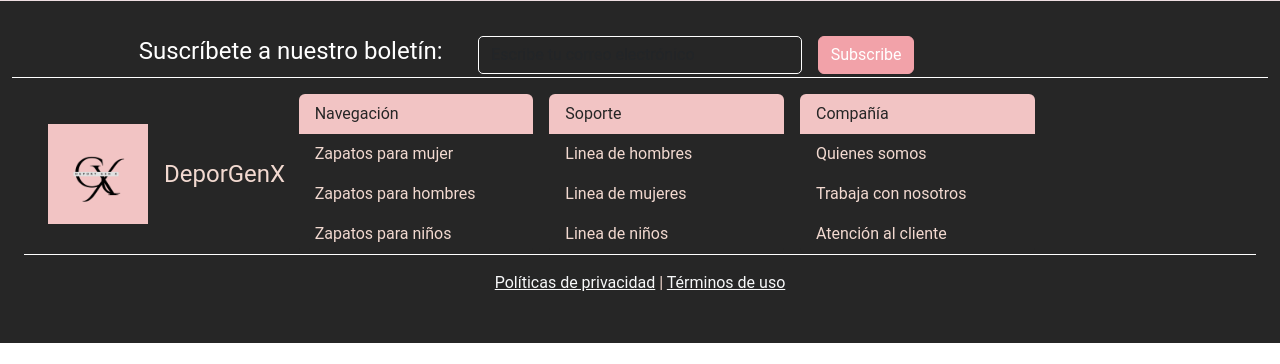
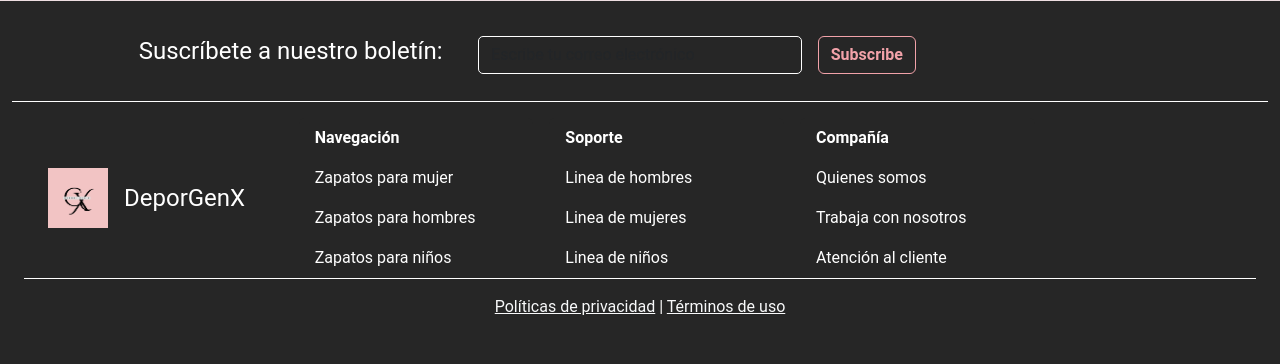
Before and after one commit to carla-tvg/store-ecommerce, a plain HTML site: page index.html in a window 1280 px wide. Shown: the part 1177-1541 px from the top of the page. Before the commit the page ends 1520 px from the top, so only its background shows below. Drawn offline with nearby package versions, Linux system fonts and the light colour scheme.

Commit message:
se ha agregado el footer

```diff
--- a/index.html
+++ b/index.html
@@ -1,12 +1,15 @@
 <!DOCTYPE html>
 <html lang="en">
+
 <head>
     <meta charset="UTF-8">
     <meta name="viewport" content="width=device-width, initial-scale=1.0">
     <title>Document</title>
     <link rel="stylesheet" href="styles.css">
-    <link href="https://cdn.jsdelivr.net/npm/bootstrap@5.3.3/dist/css/bootstrap.min.css" rel="stylesheet" integrity="sha384-QWTKZyjpPEjISv5WaRU9OFeRpok6YctnYmDr5pNlyT2bRjXh0JMhjY6hW+ALEwIH" crossorigin="anonymous">
+    <link href="https://cdn.jsdelivr.net/npm/bootstrap@5.3.3/dist/css/bootstrap.min.css" rel="stylesheet"
+        integrity="sha384-QWTKZyjpPEjISv5WaRU9OFeRpok6YctnYmDr5pNlyT2bRjXh0JMhjY6hW+ALEwIH" crossorigin="anonymous">
 </head>
+
 <body>
 
     <!-- Header: Contendrá el logo y el menú de navegación -->
@@ -31,7 +34,8 @@
     <!-- Carrusel de zapatos deportivos -->
     <div id="carouselZapatos" class="carousel slide" data-bs-ride="carousel">
         <div class="carousel-indicators">
-            <button type="button" data-bs-target="#carouselZapatos" data-bs-slide-to="0" class="active" aria-current="true" aria-label="Slide 1"></button>
+            <button type="button" data-bs-target="#carouselZapatos" data-bs-slide-to="0" class="active"
+                aria-current="true" aria-label="Slide 1"></button>
             <button type="button" data-bs-target="#carouselZapatos" data-bs-slide-to="1" aria-label="Slide 2"></button>
             <button type="button" data-bs-target="#carouselZapatos" data-bs-slide-to="2" aria-label="Slide 3"></button>
         </div>
@@ -106,21 +110,25 @@
                 <form>
                     <div class="mb-3">
                         <label for="name" class="form-label">Nombre</label>
-                    <input type="text" class="form-control" id="name" aria-describedby="emailHelp" placeholder="Escribe tu nombre completo" required>
+                        <input type="text" class="form-control" id="name" aria-describedby="emailHelp"
+                            placeholder="Escribe tu nombre completo" required>
 
                     </div>
                     <div class="mb-3">
                         <label for="exampleInputEmail1" class="form-label">Email </label>
-                  <input type="email" class="form-control" id="exampleInputEmail1" aria-describedby="emailHelp" placeholder="Escribe tu email" required>
+                        <input type="email" class="form-control" id="exampleInputEmail1" aria-describedby="emailHelp"
+                            placeholder="Escribe tu email" required>
                         <div id="emailHelp" class="form-text">Nunca compartiremos tu email con nadie.</div>
                     </div>
                     <div class="form-floating">
-                    <textarea class="form-control" placeholder="Escribe tú mensaje aqui..." id="floatingTextarea"></textarea>
+                        <textarea class="form-control" placeholder="Escribe tú mensaje aqui..."
+                            id="floatingTextarea"></textarea>
                         <label for="floatingTextarea">Tú mensaje</label>
                     </div>
                     <div class="mb-3 form-check">
                         <input type="checkbox" class="form-check-input" id="exampleCheck1">
-                  <label class="form-check-label" for="exampleCheck1">Acepto las condiciones de tratamiento de datos.</label>
+                        <label class="form-check-label" for="exampleCheck1">Acepto las condiciones de tratamiento de
+                            datos.</label>
                     </div>
                     <button type="submit" class="btn btn-primary">Enviar</button>
                 </form>
@@ -140,17 +148,19 @@
                             <div class="row justify-content-center">
                                 <div class="col-1"></div> <!-- Columna vacía izquierda -->
 
-                            <div class="col-10">
+                                <div class="col-10 pb-4">
                                     <form class="row g-3 align-items-center">
                                         <!-- Columna para el texto -->
                                         <div class="col-4">
-                                        <label for="emailNewsletter" class="form-label" style="font-size: 1.5rem; color: #ffffff;">Suscríbete a nuestro boletín:</label>
+                                            <label for="emailNewsletter" class="form-label"
+                                                style="font-size: 1.5rem; color: #ffffff;">Suscríbete a nuestro
+                                                boletín:</label>
                                         </div>
-
-
                                         <!-- Columna para el área de texto -->
                                         <div class="col-4">
-                                        <input type="email" class="form-control" id="emailNewsletter" placeholder="Escribe tu correo electrónico" style="background-color: #262626; border: 1px solid #ffffff; border-radius: 5px; color: #000000;">
+                                            <input type="email" class="form-control" id="emailNewsletter"
+                                                placeholder="Escribe tu correo electrónico"
+                                                style="background-color: #262626; border: 1px solid #ffffff; border-radius: 5px; color: #000000;">
                                         </div>
 
                                         <!-- Columna para el botón -->
@@ -182,36 +192,52 @@
                                     <form class="row g-3 align-items-center">
                                         <!-- Columna 1 imagen logo -->
                                         <div class="col-3 d-flex align-items-center">
-                                        <img src="./img/Logo tipografia.png" alt="Logo DeporGenX" class="img-fluid" style="max-width: 100px;">
+                                            <img src="./img/Logo tipografia.png" alt="Logo DeporGenX" class="img-fluid"
+                                                style="max-width: 60px;">
                                             <span class="ms-3 fs-4">DeporGenX</span>
                                         </div>
                                         <!-- Columna 2 navegacion-->
                                         <div class="col-3">
                                             <div class="list-group">
-                                            <a href="#" class="list-group-item list-group-item-action active" aria-current="true" style="background-color: #f2c4c4; color: #262626;">Navegación</a>
-                                            <a href="#" class="list-group-item list-group-item-action">Zapatos para mujer</a>
-                                            <a href="#" class="list-group-item list-group-item-action">Zapatos para hombres</a>
-                                            <a href="#" class="list-group-item list-group-item-action">Zapatos para niños</a>
+                                                <a href="#" class="list-group-item list-group-item-action active"
+                                                    aria-current="true"
+                                                    >Navegación</a>
+                                                <a href="#" class="list-group-item list-group-item-action">Zapatos para
+                                                    mujer</a>
+                                                <a href="#" class="list-group-item list-group-item-action">Zapatos para
+                                                    hombres</a>
+                                                <a href="#" class="list-group-item list-group-item-action">Zapatos para
+                                                    niños</a>
                                             </div>
                                         </div>
 
                                         <!-- Columna 3 soporte-->
                                         <div class="col-3">
                                             <div class="list-group">
-                                            <a href="#" class="list-group-item list-group-item-action active" aria-current="true" style="background-color: #f2c4c4; color: #262626;">Soporte</a>
-                                            <a href="#" class="list-group-item list-group-item-action">Linea de hombres</a>
-                                            <a href="#" class="list-group-item list-group-item-action">Linea de mujeres</a>
-                                            <a href="#" class="list-group-item list-group-item-action">Linea de niños</a>
+                                                <a href="#" class="list-group-item list-group-item-action active"
+                                                    aria-current="true"
+                                                    >Soporte</a>
+                                                <a href="#" class="list-group-item list-group-item-action">Linea de
+                                                    hombres</a>
+                                                <a href="#" class="list-group-item list-group-item-action">Linea de
+                                                    mujeres</a>
+                                                <a href="#" class="list-group-item list-group-item-action">Linea de
+                                                    niños</a>
                                             </div>
                                         </div>
 
                                         <!-- Columna 4 compañia -->
                                         <div class="col-3">
                                             <div class="list-group">
-                                            <a href="#" class="list-group-item list-group-item-action active" aria-current="true" style="background-color: #f2c4c4; color: #262626;">Compañía</a>
-                                            <a href="#" class="list-group-item list-group-item-action">Quienes somos</a>
-                                            <a href="#" class="list-group-item list-group-item-action">Trabaja con nosotros</a>
-                                            <a href="#" class="list-group-item list-group-item-action">Atención al cliente</a>
+                                                <a href="#" class="list-group-item list-group-item-action active"
+                                                    aria-current="true"
+                                                    >Compañía</a>
+                                                <a href="#" class="list-group-item list-group-item-action">Quienes
+                                                    somos</a>
+                                                <a href="#" class="list-group-item list-group-item-action">Trabaja con
+                                                    nosotros</a>
+                                                <a href="#" class="list-group-item list-group-item-action">Atención al
+                                                    cliente</a>
                                             </div>
                                         </div>
                                     </form>
@@ -230,7 +256,8 @@
                     <!-- Última fila del footer -->
                     <div class="row">
                         <div class="col-md-12 text-center">
-                        <p><a href="#" class="text-light">Políticas de privacidad</a> | <a href="#" class="text-light">Términos de uso</a></p>
+                            <p><a href="#" class="text-light">Políticas de privacidad</a> | <a href="#"
+                                    class="text-light">Términos de uso</a></p>
                         </div>
                     </div>
                 </div>
@@ -243,8 +270,13 @@
 
 
 
-    <script src="https://cdn.jsdelivr.net/npm/bootstrap@5.3.3/dist/js/bootstrap.bundle.min.js" integrity="sha384-YvpcrYf0tY3lHB60NNkmXc5s9fDVZLESaAA55NDzOxhy9GkcIdslK1eN7N6jIeHz" crossorigin="anonymous"></script>
-    <link rel="stylesheet" href="https://cdnjs.cloudflare.com/ajax/libs/font-awesome/6.4.0/css/all.min.css" integrity="sha512-iecdLmaskl7CVkqkXNQ/ZH/XLlvWZOJyj7Yy7tcenmpD1ypASozpmT/E0iPtmFIB46ZmdtAc9eNBvH0H/ZpiBw==" crossorigin="anonymous" referrerpolicy="no-referrer" />
+    <script src="https://cdn.jsdelivr.net/npm/bootstrap@5.3.3/dist/js/bootstrap.bundle.min.js"
+        integrity="sha384-YvpcrYf0tY3lHB60NNkmXc5s9fDVZLESaAA55NDzOxhy9GkcIdslK1eN7N6jIeHz"
+        crossorigin="anonymous"></script>
+    <link rel="stylesheet" href="https://cdnjs.cloudflare.com/ajax/libs/font-awesome/6.4.0/css/all.min.css"
+        integrity="sha512-iecdLmaskl7CVkqkXNQ/ZH/XLlvWZOJyj7Yy7tcenmpD1ypASozpmT/E0iPtmFIB46ZmdtAc9eNBvH0H/ZpiBw=="
+        crossorigin="anonymous" referrerpolicy="no-referrer" />
     <scripts src="./scripts.js"></scripts>
 </body>
+
 </html>
--- a/styles.css
+++ b/styles.css
@@ -2,29 +2,38 @@
 /* Estilo para el footer */
 .footer {
     background-color: #262626;
-    color: #f2d9d0; /* Color del texto en el footer */
+    color: white; /* Color del texto en el footer */
     padding: 2rem 0;
   }
 
   .footer .btn-primary {
-    background-color: #f2a2a9;
-    border-color: #f2a2a9;
+    background-color: transparent;
+    color: #f2a2a9;
+    font-weight: bold;
+    border-radius: none ;
+    border-color: #f2a2a9 !important;
+  }
+  .footer .btn-primary:hover{
+background-color: white;
+color: #262626;
   }
 
   .footer .form-control {
     background-color: #f2d9d0;
-    border: 1px solid #f2a2a9;
+    /* border: 1px solid #f2a2a9; */
   }
 
   .footer .list-group-item {
     background-color: #262626;
-    color: #f2d9d0;
+    /* color: #f2d9d0; */
+    color: white;
     border: none;
   }
 
   .footer .list-group-item.active {
-    background-color: #f2c2cf;
-    color: #262626;
+    background-color: #262626;
+    color: white;
+    font-weight: bold;
   }
 
   .separator {
@@ -55,8 +64,8 @@
 
 /*============================================ End - Navbar =================================================== */
 
-/*============================================ Carrusel =========================================================*/
+/*============================================ Contacto =========================================================*/
 
 .contacto {background-color: #f2a2a94f; -webkit-backdrop-filter: blur(5px); backdrop-filter: blur(5px); border: 1.5px solid rgba(209, 213, 219, 0.3); padding: 40px 40px;}
 .container-contacto{display:flex; justify-content: center; }
-/*============================================= End- Carrusel ====================================================*/
+/*============================================= End- Contacto ====================================================*/
```
Lines whose indentation alone changed are shown as unchanged.
